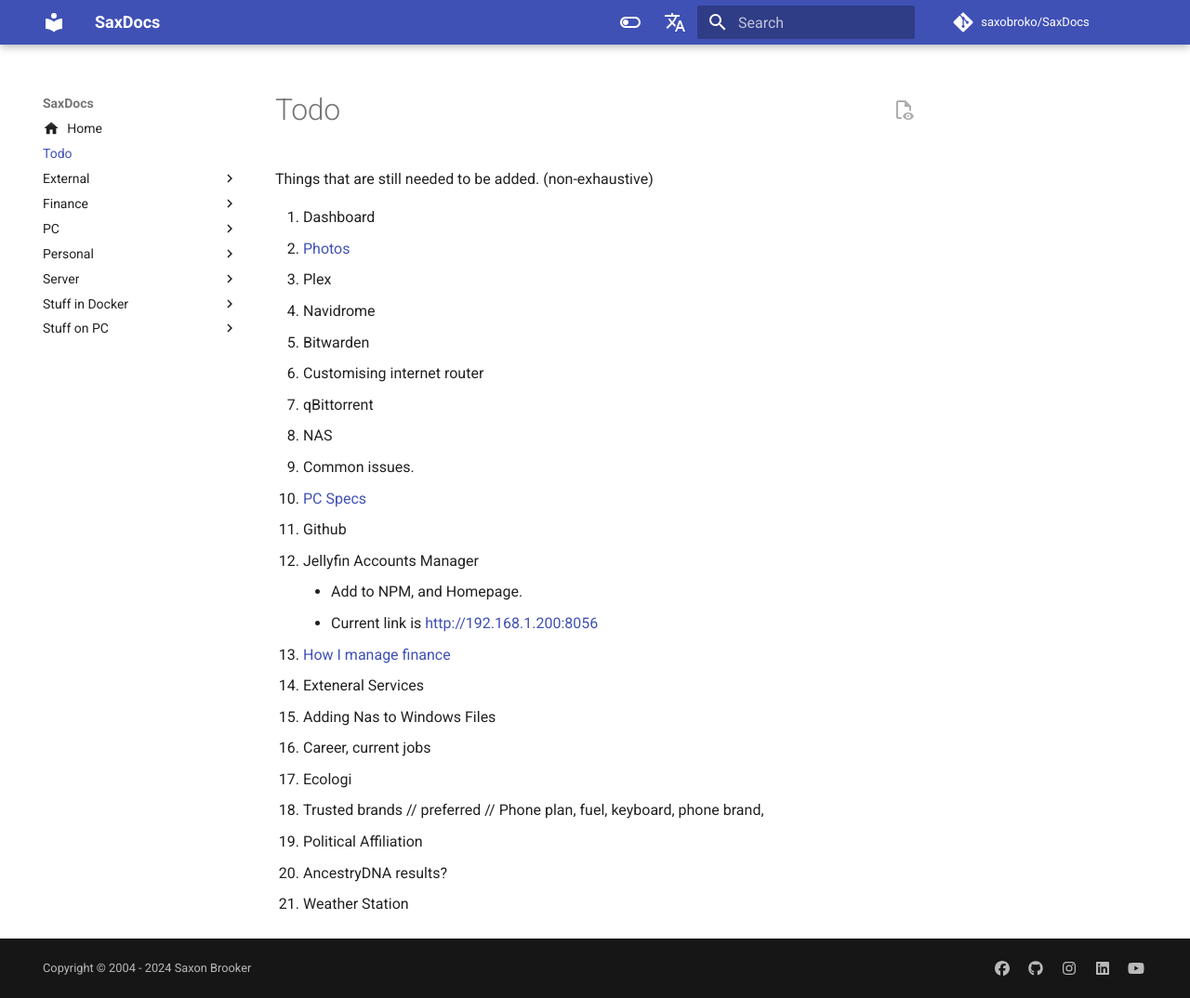
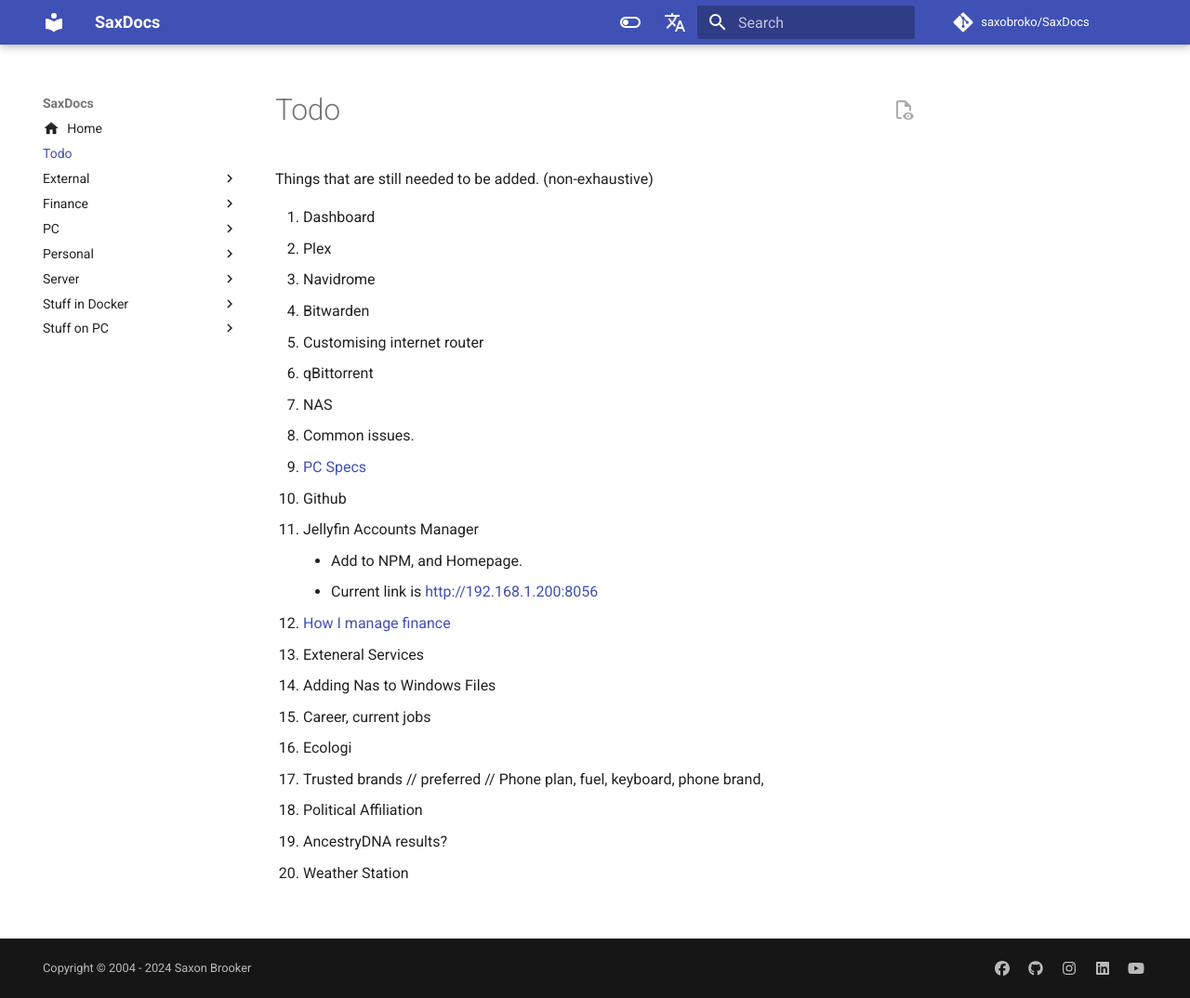
Before and after one commit to saxobroko/SaxDocs, an MkDocs documentation site: the page built from docs/todo.md, in a window 1280 px wide and 1074 px high. Shown: the whole window at 93% size. Built offline with MkDocs 1.6.1 and Material for MkDocs 9.7.7, drawn with Linux system fonts in a browser that asks for light colours; plug-ins that fetch from the network failed and are left out; comment, search, counter and statistics services are not loaded.

Commit message:
Update todo.md

```diff
--- a/docs/todo.md
+++ b/docs/todo.md
@@ -1,7 +1,6 @@
 Things that are still needed to be added. (non-exhaustive)
 
 2. Dashboard
-3. [Photos](photos.md)
 4. Plex
 5. Navidrome
 6. Bitwarden
```
